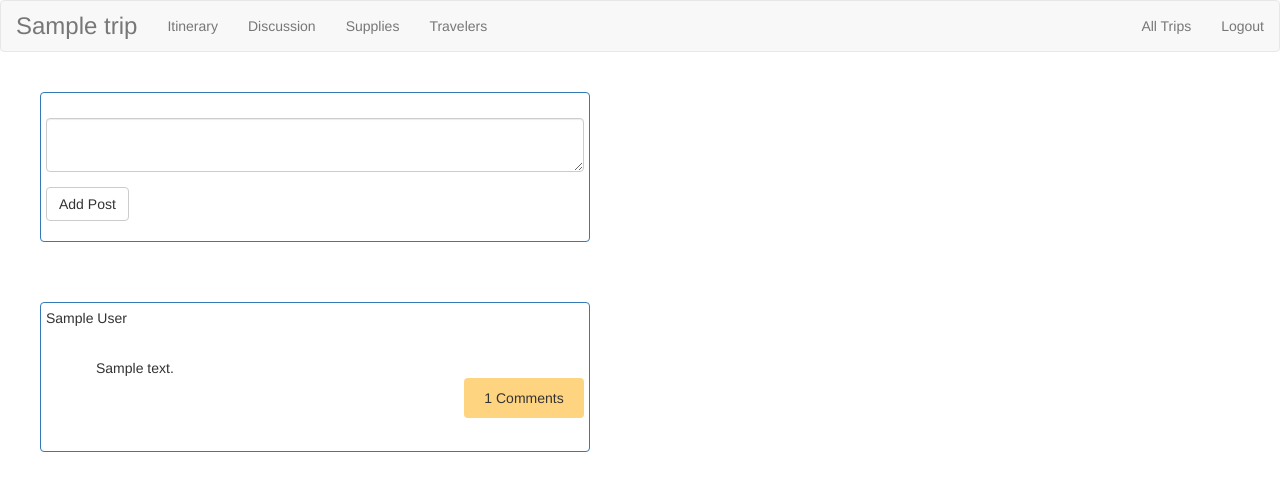
After one commit to eyalfoni/trek, a Flask app: page /1/posts/ in a window 1280 px wide. The commit adds this page. Shown: the top 491 px of the page. Run offline with Flask 2, Linux system fonts and the light colour scheme; a user stored in the database is signed in; tables that the repository leaves empty hold one stand-in row (values such as "Sample post"); some libraries are stand-ins or nearby versions.

Commit message:
posts & comments v1

```diff
--- a/app/main/forms.py
+++ b/app/main/forms.py
@@ -45,11 +45,6 @@ class AddListingForm(FlaskForm):
     def allowed_file(filename):
         return '.' in filename and \
                filename.rsplit('.', 1)[1].lower() in ALLOWED_EXTENSIONS
-
-
-class AddCommentForm(FlaskForm):
-    body = StringField('', validators=[DataRequired()])
-    submit = SubmitField('Comment')
 
 
 class AddTripForm(FlaskForm):
@@ -107,3 +102,13 @@ class AddEventForm(FlaskForm):
     def validate_departure_time(self, departure_time):
         if departure_time.data >= self.arrival_time.data:
             raise ValidationError('End time must be after start time.')
+
+
+class AddPostForm(FlaskForm):
+    body = TextAreaField('', validators=[DataRequired()])
+    submit = SubmitField('Add Post')
+
+
+class AddCommentForm(FlaskForm):
+    body = TextAreaField('', validators=[DataRequired()])
+    submit = SubmitField('Add Comment')
--- a/app/main/routes.py
+++ b/app/main/routes.py
@@ -2,8 +2,8 @@ import json
 from flask import render_template, flash, redirect, url_for, request, jsonify
 from app import db
 from app.auth.forms import RegistrationForm
-from app.main.forms import AddTripForm, AddFlightForm, AddStayForm, AddSupplyItemForm, AddEventForm
-from app.models import User, Trip, Flight, Stay, SupplyItem, Event
+from app.main.forms import AddTripForm, AddFlightForm, AddStayForm, AddSupplyItemForm, AddEventForm, AddPostForm, AddCommentForm
+from app.models import User, Trip, Flight, Stay, SupplyItem, Event, Post, Comment
 from flask_login import current_user, login_required, login_user
 from datetime import datetime
 from app.main import bp
@@ -211,13 +211,6 @@ def get_events_for_cal():
     return jsonify(result=dict(events=cal_events, start_date=start_date))
 
 
-@bp.route('/discussion/<id>')
-@login_required
-def discussion_view(id):
-    trip = Trip.query.filter_by(id=id).first_or_404()
-    return render_template('discussion.html', trip=trip)
-
-
 @bp.route('/supplies_view/<id>', methods=['GET', 'POST'])
 @login_required
 def supplies_view(id):
@@ -361,3 +354,40 @@ def flight_view(trip_id, flight_id):
         flight_form.departure_time.data = flight.start_datetime
         flight_form.arrival_time.data = flight.end_datetime
     return render_template('flight_edit.html', flight=flight, trip=trip, flight_form=flight_form)
+
+
+@bp.route('/<id>/posts/', methods=["GET", "POST"])
+@login_required
+def discussion_view(id):
+    trip = Trip.query.filter_by(id=id).first_or_404()
+    posts = Post.query.filter_by(trip_id=id)
+    form = AddPostForm()
+    if form.validate_on_submit():
+        post = Post(
+            body=form.body.data,
+            user_id=current_user.id,
+            trip_id=trip.id,
+        )
+        db.session.add(post)
+        db.session.commit()
+        return redirect(url_for('main.discussion_view', id=id))
+    return render_template('posts.html', trip=trip, posts=posts, form=form)
+
+
+@bp.route('/comments/<trip_id>/<post_id>', methods=['GET', 'POST'])
+@login_required
+def comments_view(trip_id, post_id):
+    trip = Trip.query.filter_by(id=trip_id).first_or_404()
+    post = Post.query.filter_by(id=post_id).first_or_404()
+    comments = post.comments
+    form = AddCommentForm()
+    if form.validate_on_submit():
+        comment = Comment(
+            body=form.body.data,
+            user_id=current_user.id,
+            post_id=post_id
+        )
+        db.session.add(comment)
+        db.session.commit()
+        return redirect(url_for('main.comments_view', trip_id=trip_id, post_id=post_id))
+    return render_template('comments.html', trip=trip, post=post, comments=comments, form=form)
--- a/app/models.py
+++ b/app/models.py
@@ -173,9 +173,33 @@ class SupplyItem(db.Model):
     user = db.relationship('User')
 
 
+class Post(db.Model):
+    __tablename__ = 'posts'
+
+    id = db.Column(db.Integer, primary_key=True)
+    body = db.Column(db.Text())
+    created_at = db.Column(db.DateTime, default=datetime.utcnow)
+
+    trip_id = db.Column(db.Integer, db.ForeignKey('trips.id'))
+    user_id = db.Column(db.Integer, db.ForeignKey('users.id'))
+
+    comments = db.relationship("Comment")
+    user = db.relationship('User')
+
+
+class Comment(db.Model):
+    __tablename__ = 'post_comments'
+
+    id = db.Column(db.Integer, primary_key=True)
+    body = db.Column(db.Text())
+    created_at = db.Column(db.DateTime, default=datetime.utcnow)
+
+    post_id = db.Column(db.Integer, db.ForeignKey('posts.id'))
+    user_id = db.Column(db.Integer, db.ForeignKey('users.id'))
+
+    user = db.relationship('User')
+
+
 @login.user_loader
 def load_user(id):
     return User.query.get(int(id))
-
-
-# TODO - make one to many relationship on flight, stay, event with users
--- /dev/null
+++ b/app/templates/posts.html
@@ -0,0 +1,24 @@
+{% extends "trip.html" %}
+{% import 'bootstrap/wtf.html' as wtf %}
+
+
+{% block trip_content %}
+    <div style="display: flex; flex-direction: column; justify-content: flex-start; width: 100%">
+        <div style="border: 1px solid #337ab7; border-radius: 4px; margin: 30px; height: 150px; width: 550px; padding: 5px">
+            {{ wtf.quick_form(form) }}
+        </div>
+        <div>
+            {% for post in posts %}
+                <div style="border: 1px solid #337ab7; border-radius: 4px; margin: 30px; height: 150px; width: 550px; padding: 5px">
+                    <div>{{ post.user.full_name }}</div>
+                    <div style="padding-left: 50px; padding-top: 30px;">{{ post.body }}</div>
+                    <a style="color: inherit; float: right" href="{{ url_for('main.comments_view', trip_id=trip.id, post_id=post.id) }}">
+                        <button type="button" style="background: #FFD481; border-radius: 4px; border: none; width: 120px; height: 40px;">
+                            {{ post.comments|length }} Comments
+                        </button>
+                    </a>
+                </div>
+            {% endfor %}
+        </div>
+    </div>
+{% endblock %}
--- a/app/templates/trip.html
+++ b/app/templates/trip.html
@@ -23,6 +23,7 @@
             <div class="collapse navbar-collapse" id="bs-example-navbar-collapse-1">
                 <ul class="nav navbar-nav">
                     <li><a href="{{ url_for('main.trip_view', id=trip.id) }}">Itinerary</a></li>
+                    <li><a href="{{ url_for('main.discussion_view', id=trip.id) }}">Discussion</a></li>
                     <li><a href="{{ url_for('main.supplies_view', id=trip.id) }}">Supplies</a></li>
                     <li><a href="{{ url_for('main.travelers_view', id=trip.id) }}">Travelers</a></li>
                 </ul>
```
Also changed, not shown: app/templates/comments.html (added, +24 -0 lines), app/templates/discussion.html (deleted, +0 -24 lines), migrations/versions/4122a9b49e31_add_posts_and_comments.py (added, +48 -0 lines).
